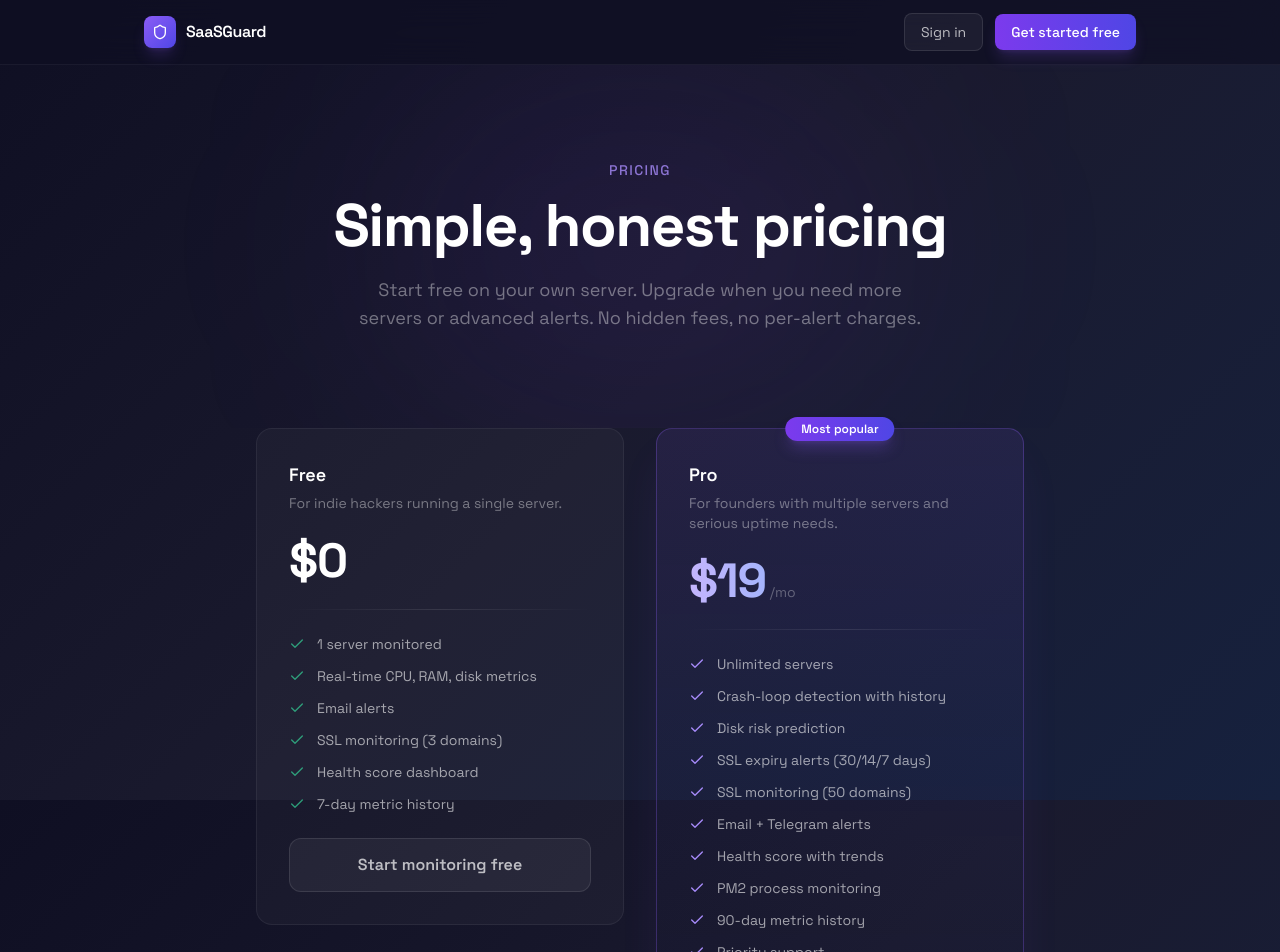
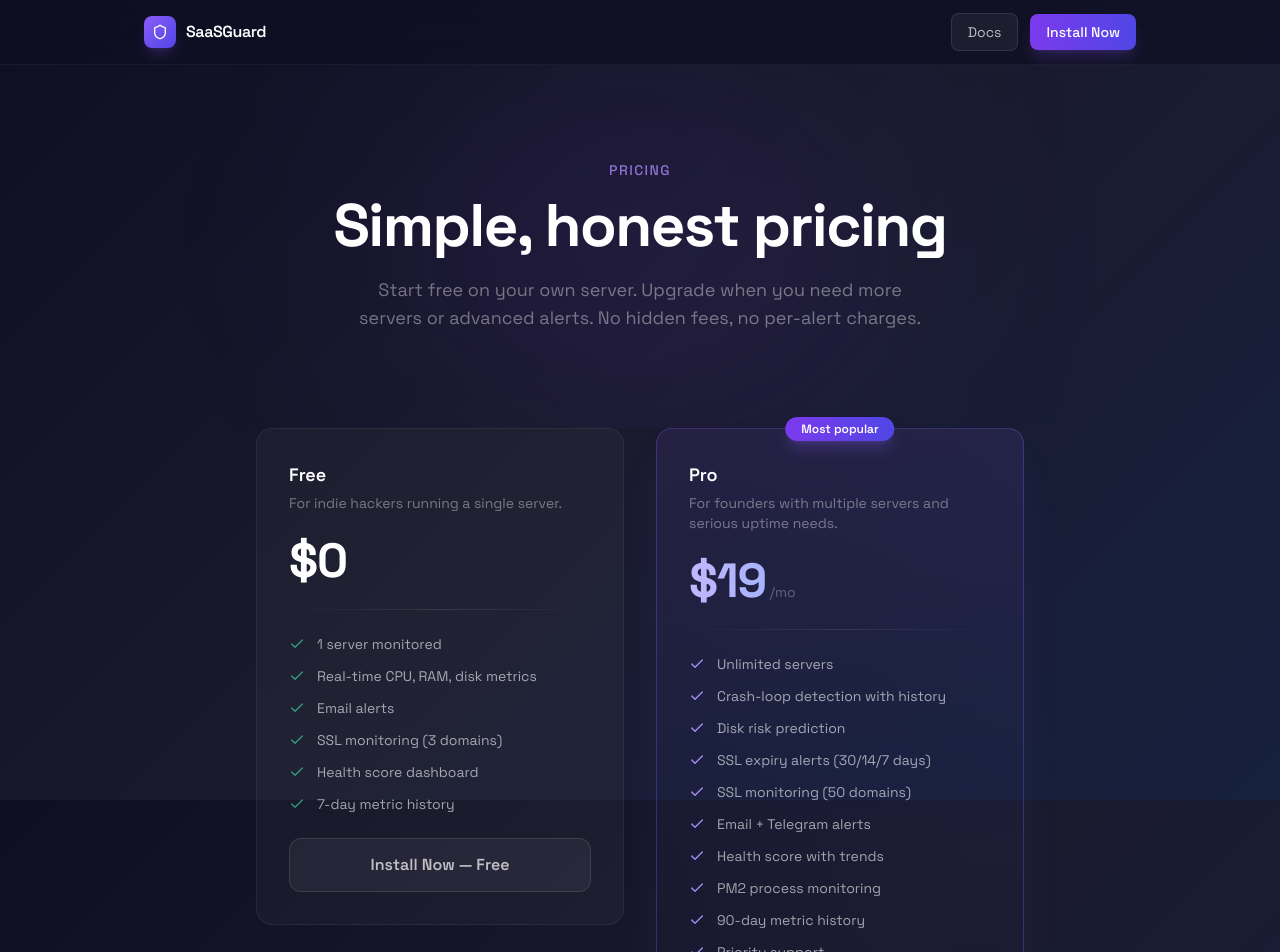
Before and after one commit to tuyencaovn/saasguard.tech, a Next.js app in the folder apps/frontend/: page /pricing in a window 1280 px wide. Shown: the top 952 px of the page. Built offline with nearby package versions, Linux system fonts and the light colour scheme; no server answers.

Commit message:
fix: replace login links with GitHub/Install on pricing page

```diff
--- a/apps/frontend/src/app/pricing/page.tsx
+++ b/apps/frontend/src/app/pricing/page.tsx
@@ -92,16 +92,16 @@ export default function PricingPage() {
           </Link>
           <div className="flex items-center gap-3">
             <Link
-              href="/login"
+              href="https://github.com/tuyencaovn/saasguard.tech#readme"
               className="text-sm px-4 py-2 bg-white/5 hover:bg-white/10 border border-white/10 hover:border-white/20 text-white/70 hover:text-white rounded-lg transition-all duration-200"
             >
-              Sign in
+              Docs
             </Link>
             <Link
-              href="/login"
+              href="https://github.com/tuyencaovn/saasguard.tech"
               className="text-sm px-4 py-2 bg-gradient-to-r from-violet-600 to-indigo-600 hover:from-violet-500 hover:to-indigo-500 text-white font-medium rounded-lg transition-all duration-200 shadow-lg shadow-violet-500/20"
             >
-              Get started free
+              Install Now
             </Link>
           </div>
         </div>
@@ -133,8 +133,8 @@ export default function PricingPage() {
               price="$0"
               description="For indie hackers running a single server."
               features={FREE_FEATURES}
-              cta="Start monitoring free"
-              ctaHref="/login"
+              cta="Install Now — Free"
+              ctaHref="https://github.com/tuyencaovn/saasguard.tech"
             />
             <PricingCard
               name="Pro"
@@ -205,7 +205,7 @@ export default function PricingPage() {
             </div>
             <div className="flex items-center gap-6">
               <Link href="/" className="hover:text-white/50 transition-colors">Home</Link>
-              <Link href="/login" className="hover:text-white/50 transition-colors">Sign in</Link>
+              <Link href="https://github.com/tuyencaovn/saasguard.tech" className="hover:text-white/50 transition-colors">GitHub</Link>
               <a href="mailto:support@saasguard.tech" className="hover:text-white/50 transition-colors">Support</a>
             </div>
             <p>&copy; {new Date().getFullYear()} {APP_NAME}</p>
```
